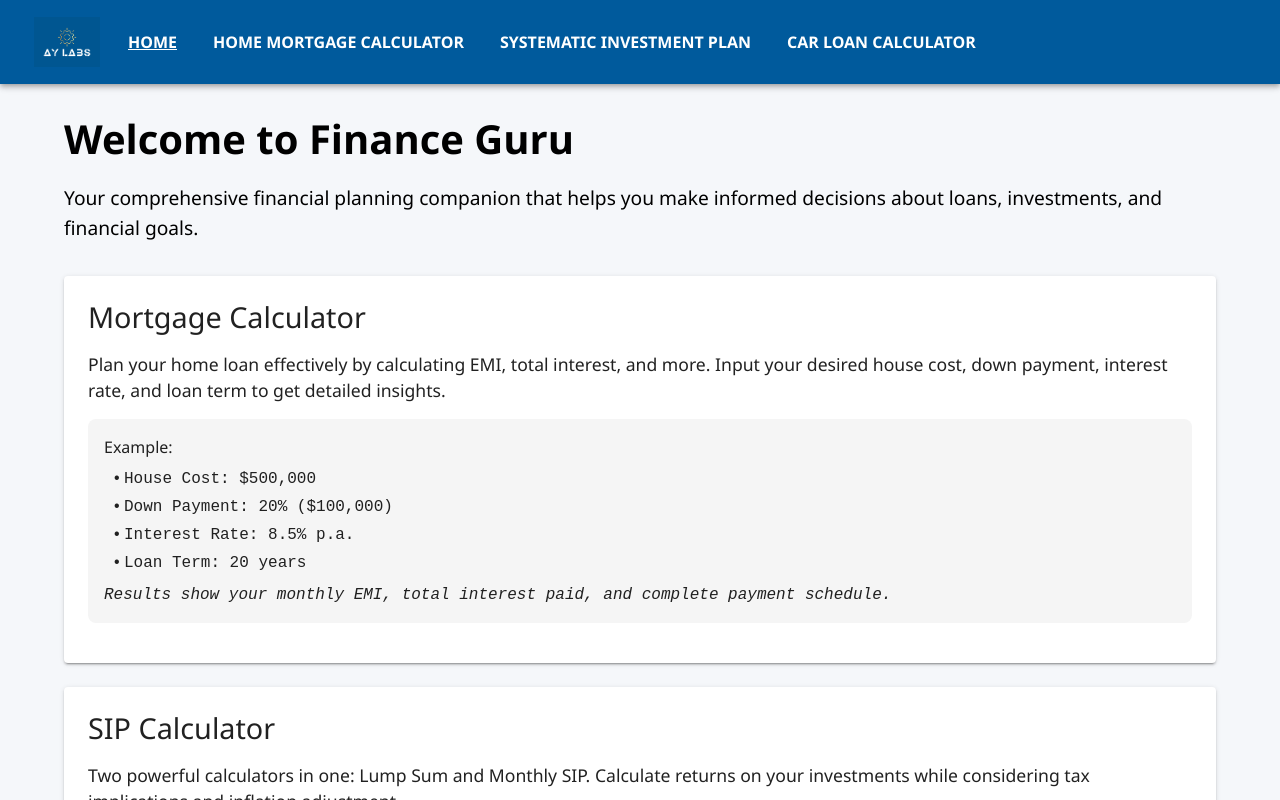
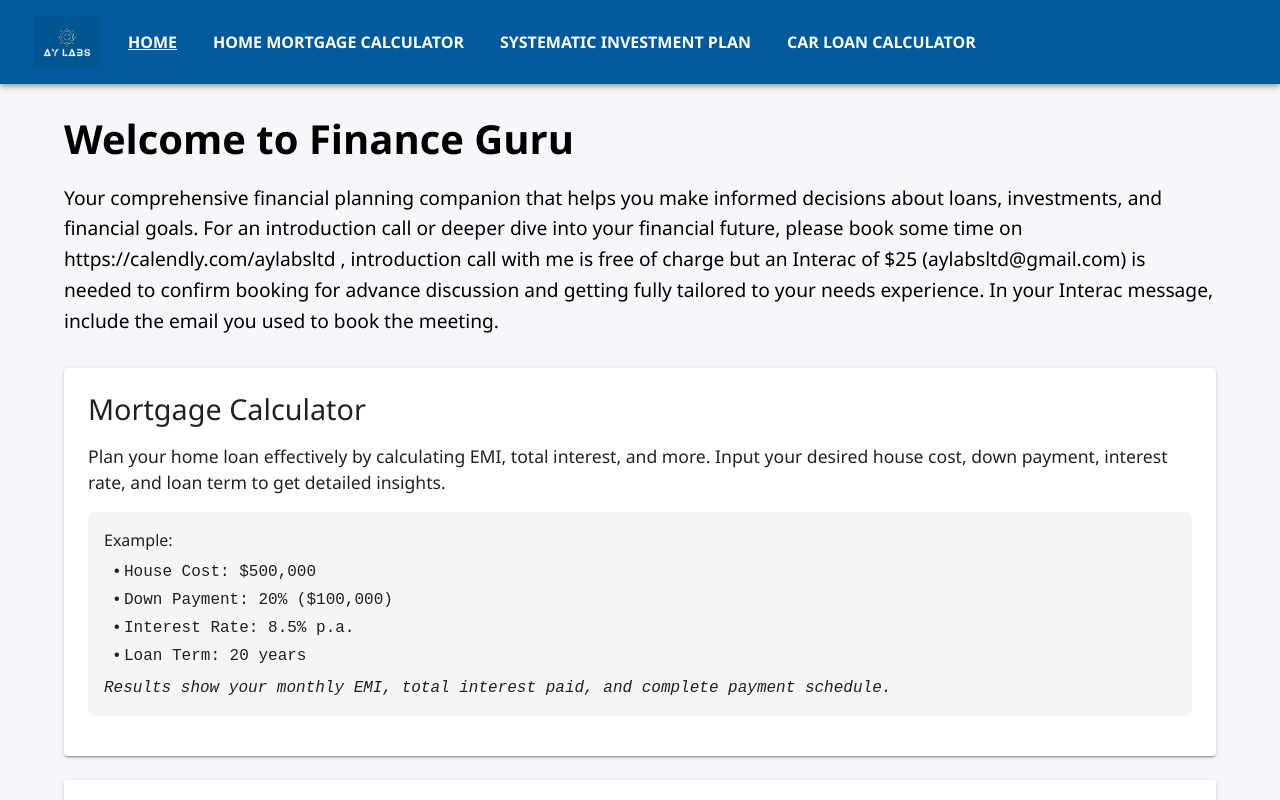
Before and after one commit to AYLabsLtd/finance-guru-web, a React (Vite) app: page / in a window 1280 px wide. Shown: the top 800 px of the page. Built offline with nearby package versions, Linux system fonts and the light colour scheme.

Commit message:
Update Home.tsx
Added line 82 and 83

```diff
--- a/src/components/Home.tsx
+++ b/src/components/Home.tsx
@@ -80,6 +80,8 @@ export default function Home() {
       <Title variant="h1">Welcome to Finance Guru</Title>
       <Description>
         Your comprehensive financial planning companion that helps you make informed decisions about loans, investments, and financial goals.
+        For an introduction call or deeper dive into your financial future, please book some time on https://calendly.com/aylabsltd
+        , introduction call with me is free of charge but an Interac of $25 (aylabsltd@gmail.com) is needed to confirm booking for advance discussion and getting fully tailored to your needs experience. In your Interac message, include the email you used to book the meeting.
       </Description>
 
       <Section elevation={2}>
```
